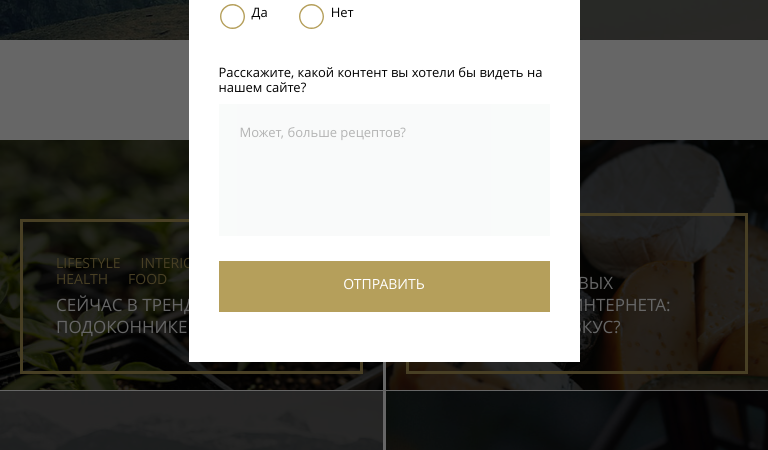
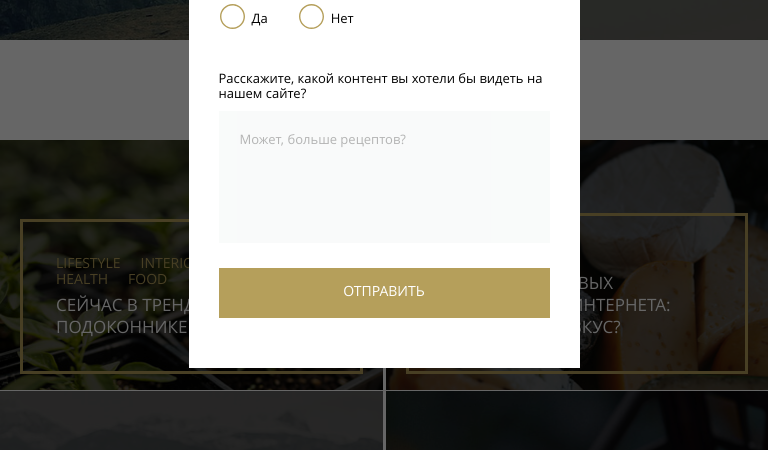
Before and after one commit to graticule/html_css_diploma, a plain HTML site: page index.html in a window 768 px wide. Shown: the part 350-800 px from the top of the page. Drawn offline with Linux system fonts and the light colour scheme.

Commit message:
Fix tablet styling

```diff
--- a/css/style.css
+++ b/css/style.css
@@ -1342,6 +1342,7 @@ body {
   }
 
   .radio-group {
+    padding-top: 10px;
     margin-right: 30px;
   }
 
@@ -1350,10 +1351,10 @@ body {
   }
 
   .radio__text::before {
+    top: -5px;
     left: -12px;
     width: 25px;
     height: 25px;
-    }
   }
 }
 
```
Lines whose indentation alone changed are shown as unchanged.
